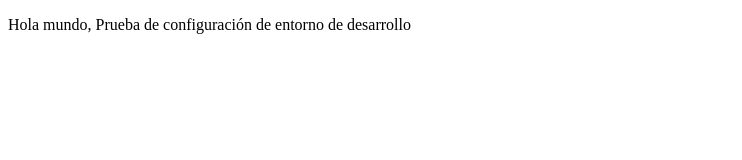
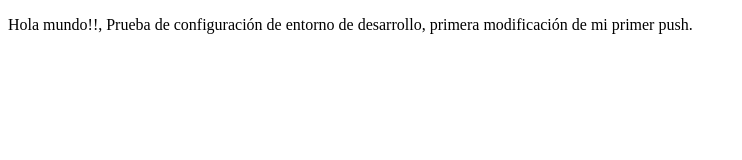
Before and after one commit to Y1susDev/Configuracion_entorno_de_desarrollo, a plain HTML site: page index.html in a window 1280 px wide. Shown: the whole page, without its empty margins (0-742 px from the left). Drawn offline with Linux system fonts and the light colour scheme.

Commit message:
primer cambio con prueba de token

```diff
--- a/index.html
+++ b/index.html
@@ -4,11 +4,11 @@
     <meta charset="UTF-8">
     <meta http-equiv="X-UA-Compatible" content="IE=edge">
     <meta name="viewport" content="width=device-width, initial-scale=1.0">
-    <title>Prueba de configuracion</title>
+    <title>Prueba de configuración</title>
 </head>
 <body>
     <p>
-        Hola mundo, Prueba de configuración de entorno de desarrollo
+        Hola mundo!!, Prueba de configuración de entorno de desarrollo, primera modificación de mi primer push.
     </p>
 </body>
 </html>
```
